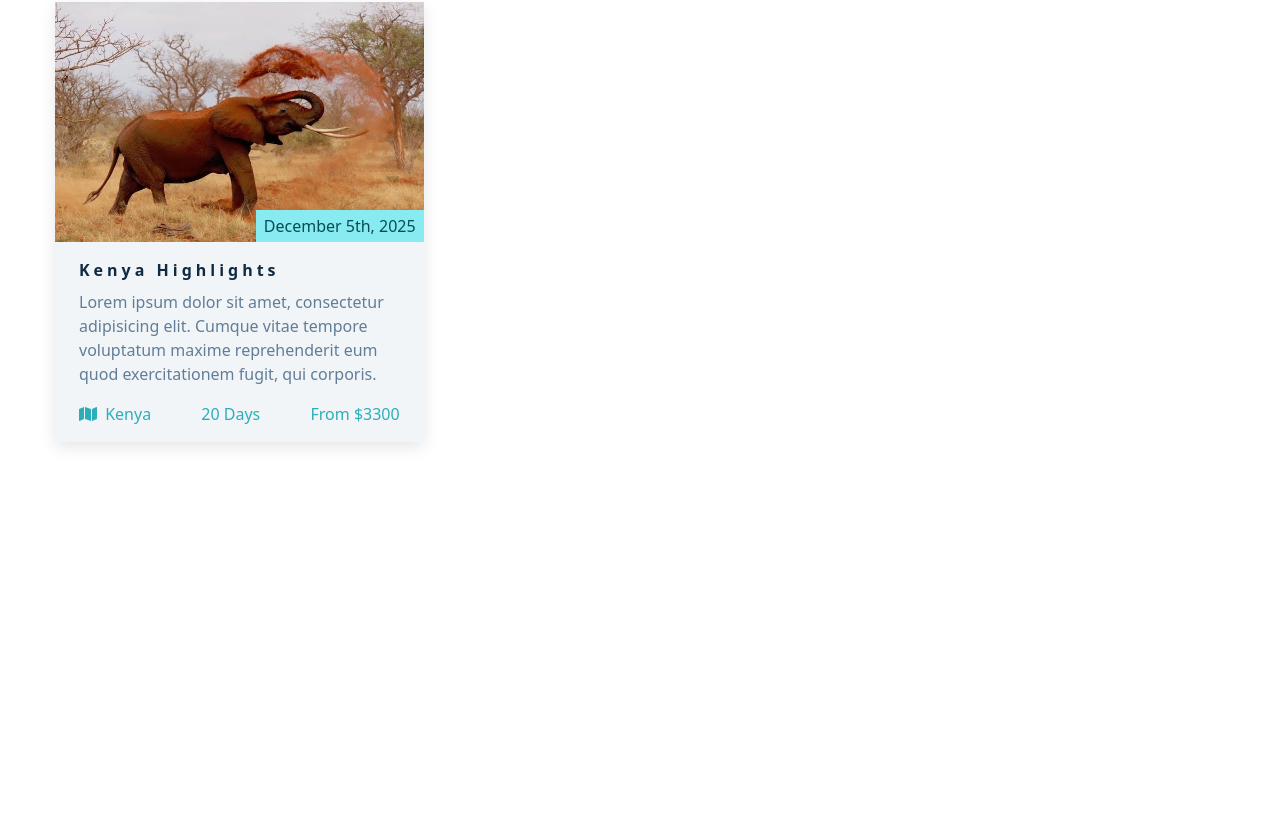
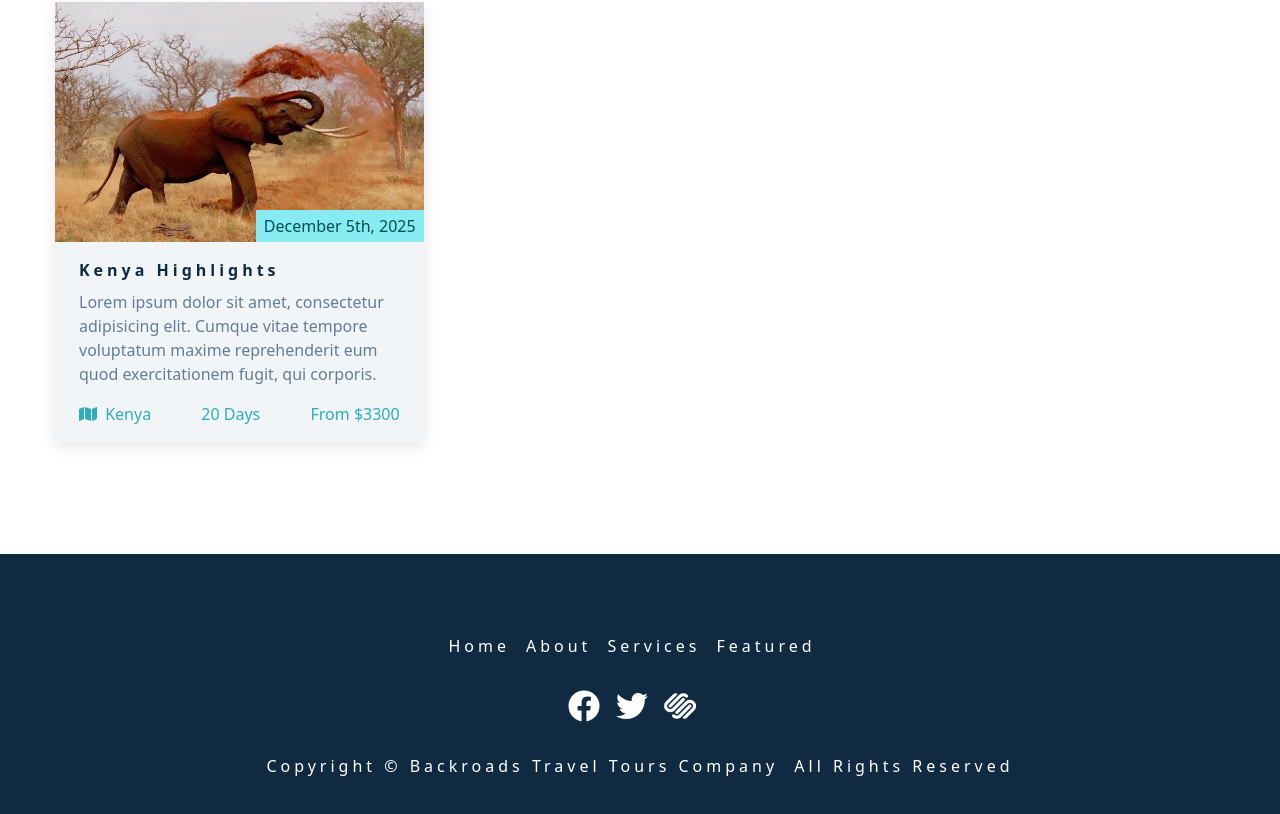
Before and after one commit to BousninaHamda/react-backroads, a React (Create React App) app: page / in a window 1280 px wide. Shown: the part 2561-3375 px from the top of the page. Before the commit the page ends 3115 px from the top, so only its background shows below. Built offline with nearby package versions, Linux system fonts and the light colour scheme.

Commit message:
add footer

```diff
--- a/src/App.js
+++ b/src/App.js
@@ -1,4 +1,5 @@
 import About from "./components/About-section";
+import Footer from "./components/Footer";
 import HeroSection from "./components/Hero-section";
 import Navbar from "./components/Navbar";
 import ServicesSection from "./components/Services-section";
@@ -12,6 +13,7 @@ function App() {
       <About />
       <ServicesSection />
       <ToursSection />
+      <Footer />
     </>
   );
 }
--- /dev/null
+++ b/src/components/Footer.js
@@ -0,0 +1,62 @@
+const Footer = () => {
+  return (
+    <footer className="section footer">
+      <ul className="footer-links">
+        <li>
+          <a href="#home" className="footer-link">
+            home
+          </a>
+        </li>
+        <li>
+          <a href="#about" className="footer-link">
+            about
+          </a>
+        </li>
+        <li>
+          <a href="#services" className="footer-link">
+            services
+          </a>
+        </li>
+        <li>
+          <a href="#featured" className="footer-link">
+            featured
+          </a>
+        </li>
+      </ul>
+      <ul className="footer-icons">
+        <li>
+          <a
+            href="https://www.twitter.com"
+            target="_blank"
+            className="footer-icon"
+          >
+            <i className="fab fa-facebook"></i>
+          </a>
+        </li>
+        <li>
+          <a
+            href="https://www.twitter.com"
+            target="_blank"
+            className="footer-icon"
+          >
+            <i className="fab fa-twitter"></i>
+          </a>
+        </li>
+        <li>
+          <a
+            href="https://www.twitter.com"
+            target="_blank"
+            className="footer-icon"
+          >
+            <i className="fab fa-squarespace"></i>
+          </a>
+        </li>
+      </ul>
+      <p className="copyright">
+        copyright &copy; Backroads travel tours company
+        <span id="date"></span> all rights reserved
+      </p>
+    </footer>
+  );
+};
+export default Footer;
```
